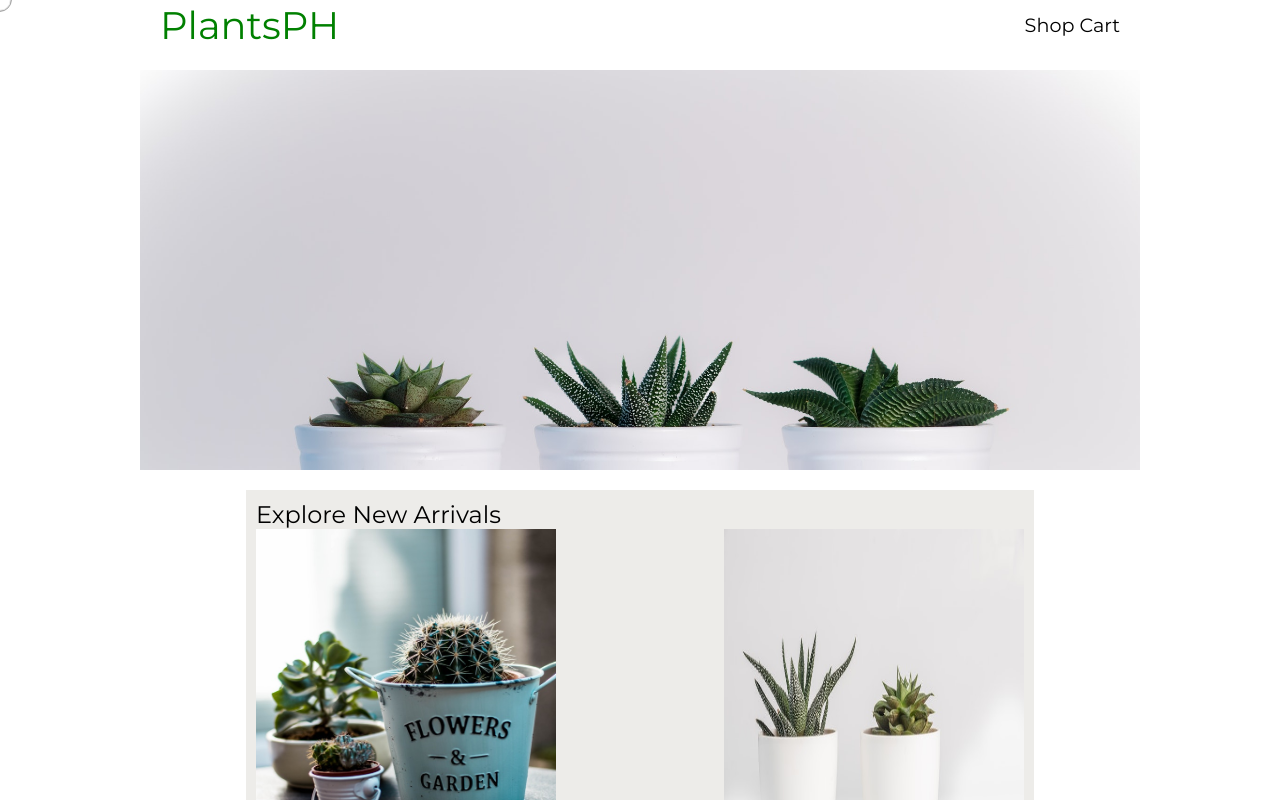
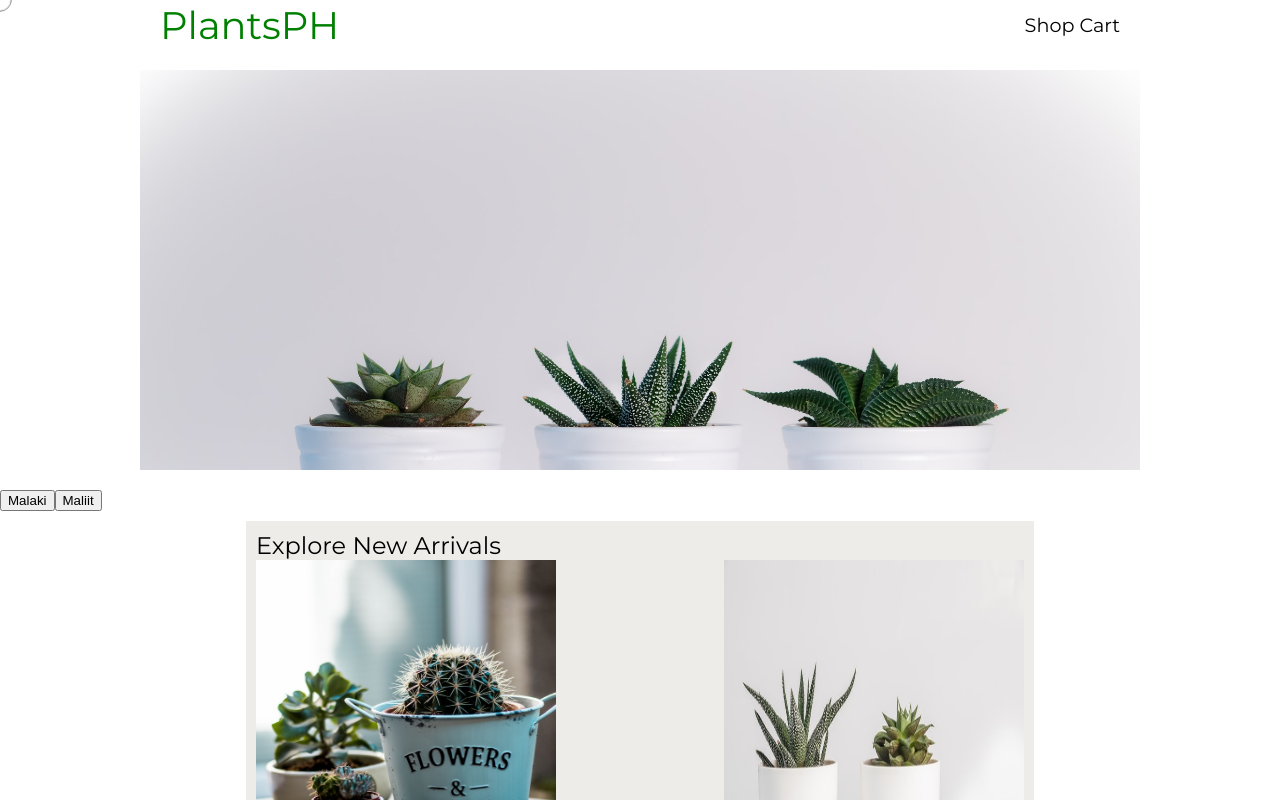
Before and after one commit to jarierie/plantsph, a React (Create React App) app: page / in a window 1280 px wide. Shown: the top 800 px of the page. Built offline with nearby package versions, Linux system fonts and the light colour scheme.

Commit message:
refactored something on the card

```diff
--- a/src/components/CardItem.js
+++ b/src/components/CardItem.js
@@ -1,8 +1,9 @@
 import React from "react";
 import styled from "styled-components";
-import { itemList } from "../data/itemList";
 import { motion } from "framer-motion";
 import { Link } from "react-router-dom";
+import { useSelector, useDispatch } from "react-redux";
+import { addNumberAction } from "../actions/addNumberAction";
 
 const CardContainer = styled.div`
   margin: 10px auto;
@@ -68,19 +69,37 @@ const CardItemPrice = styled.p`
 `;
 
 const CardItem = () => {
+  const items = useSelector((state) => state.currentState);
+
+  const dispatch = useDispatch();
+  console.log(items);
   return (
     <>
+      <button
+        onClick={() => {
+          dispatch(addNumberAction("malaki"));
+        }}
+      >
+        Malaki
+      </button>
+      <button
+        onClick={() => {
+          dispatch(addNumberAction("maliit"));
+        }}
+      >
+        Maliit
+      </button>
       <CardContainer>
         <Heading>Explore New Arrivals</Heading>
         <ItemContainer>
-          {itemList.map((data) => {
+          {items.map((data) => {
             return (
               <Link to='/itemPage'>
                 <Card key={data.id}>
                   <CardImgContainer image={data.imageUrl}>
                     <motion.img
                       whileHover={{
-                        scale: 1.1,
+                        scale: 1.05,
                         transition: { duration: 0.5 },
                       }}
                       src={data.imageUrl}
```
